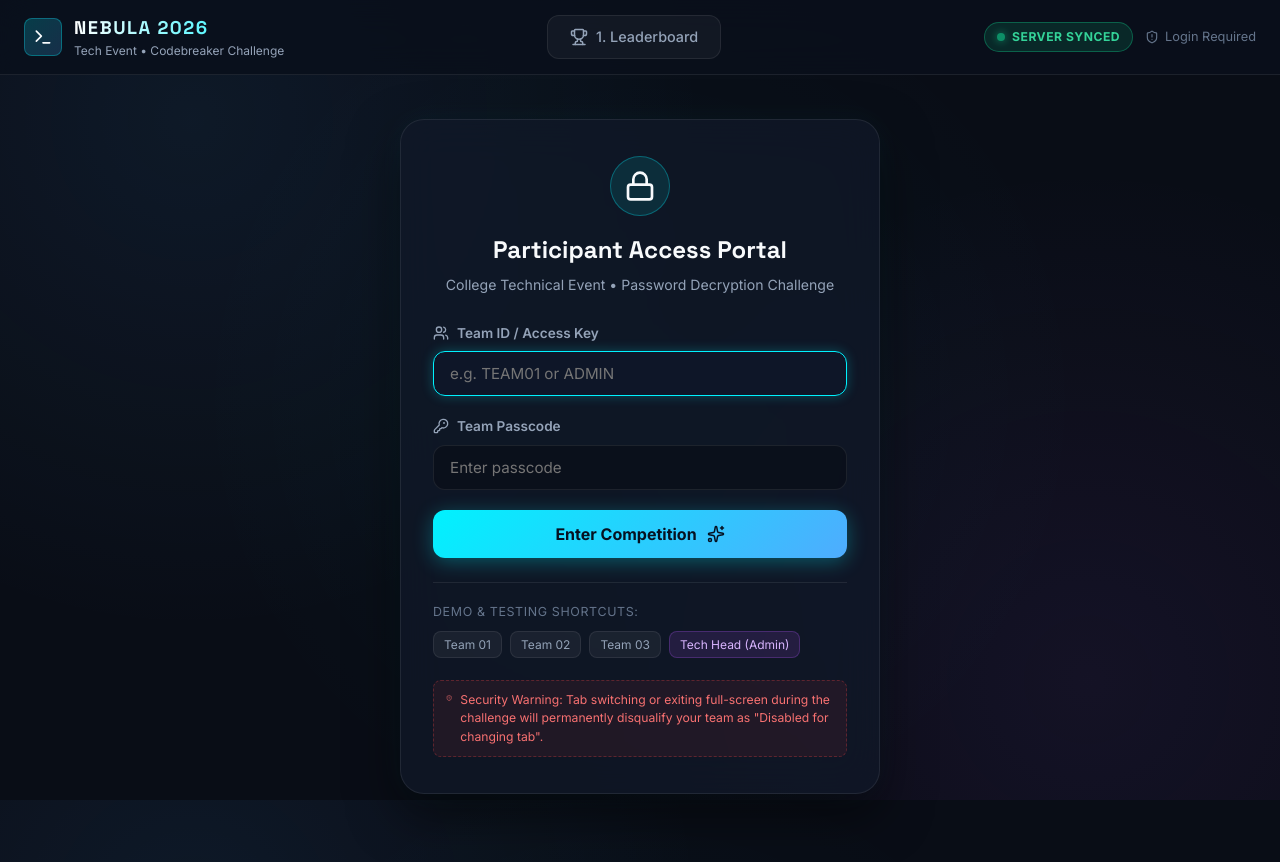
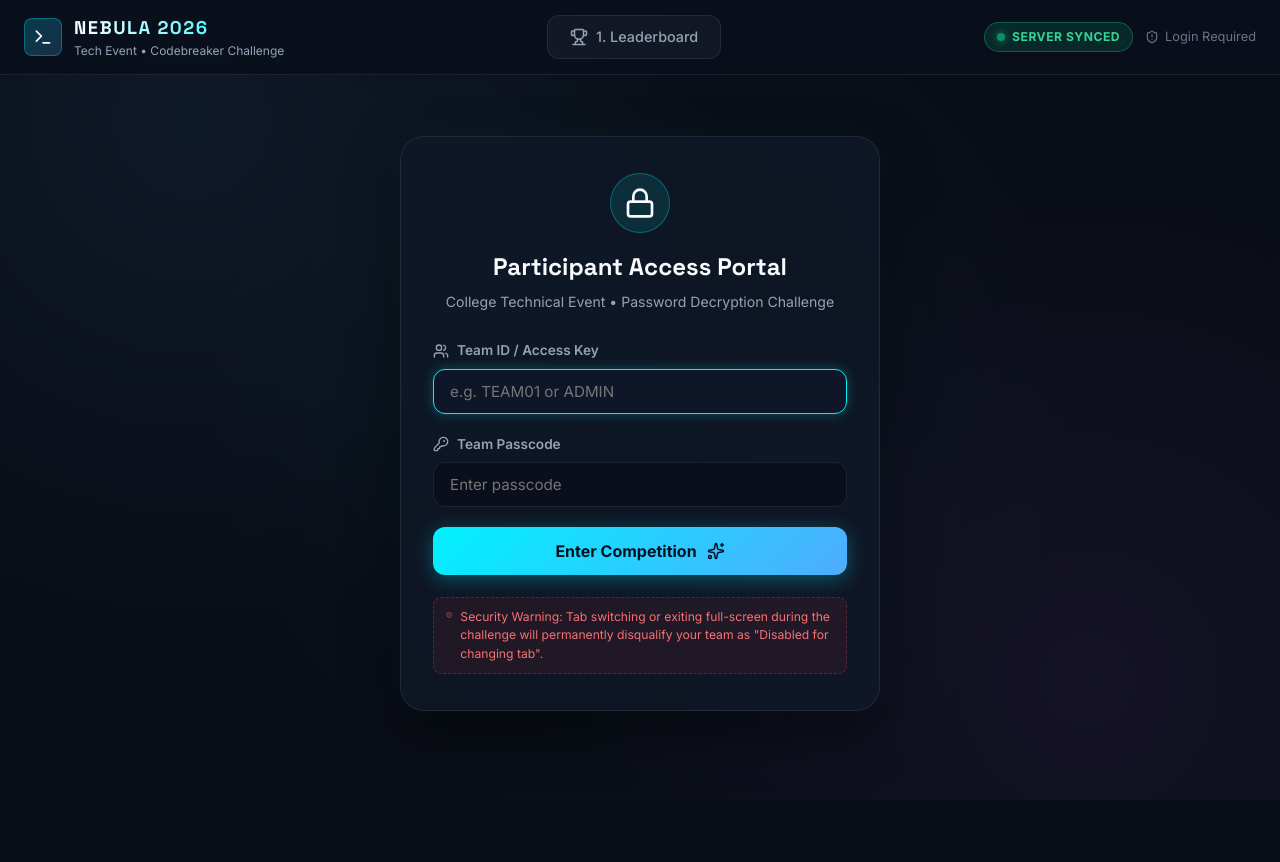
Before and after one commit to Devansh810204/-Nebula_event_2026, a React (Vite) app: page / in a window 1280 px wide. After the commit the page ends 800 px from the top, so only its background shows below. Built offline with nearby package versions, Linux system fonts and the light colour scheme; no server answers.

Commit message:
Remove demo testing shortcuts from login screen

```diff
--- a/src/components/Login.jsx
+++ b/src/components/Login.jsx
@@ -30,13 +30,6 @@ export default function Login() {
         setIsDisqualifiedError(true);
       }
     }
-  };
-
-  const handleQuickFill = (id, pass) => {
-    setTeamId(id);
-    setPasscode(pass);
-    setError("");
-    setIsDisqualifiedError(false);
   };
 
   return (
@@ -94,40 +87,6 @@ export default function Login() {
           </button>
         </form>
 
-        {/* Quick Demo Credentials for Organizer/Testing */}
-        <div className="quick-fill-section">
-          <div className="quick-fill-label">Demo & Testing Shortcuts:</div>
-          <div className="quick-fill-chips">
-            <button
-              type="button"
-              className="chip-btn"
-              onClick={() => handleQuickFill("TEAM01", "team01")}
-            >
-              Team 01
-            </button>
-            <button
-              type="button"
-              className="chip-btn"
-              onClick={() => handleQuickFill("TEAM02", "team02")}
-            >
-              Team 02
-            </button>
-            <button
-              type="button"
-              className="chip-btn"
-              onClick={() => handleQuickFill("TEAM03", "team03")}
-            >
-              Team 03
-            </button>
-            <button
-              type="button"
-              className="chip-btn admin-chip"
-              onClick={() => handleQuickFill("ADMIN", "admin2026")}
-            >
-              Tech Head (Admin)
-            </button>
-          </div>
-        </div>
 
         <div className="security-notice-footer">
           <ShieldAlert size={14} />
```
